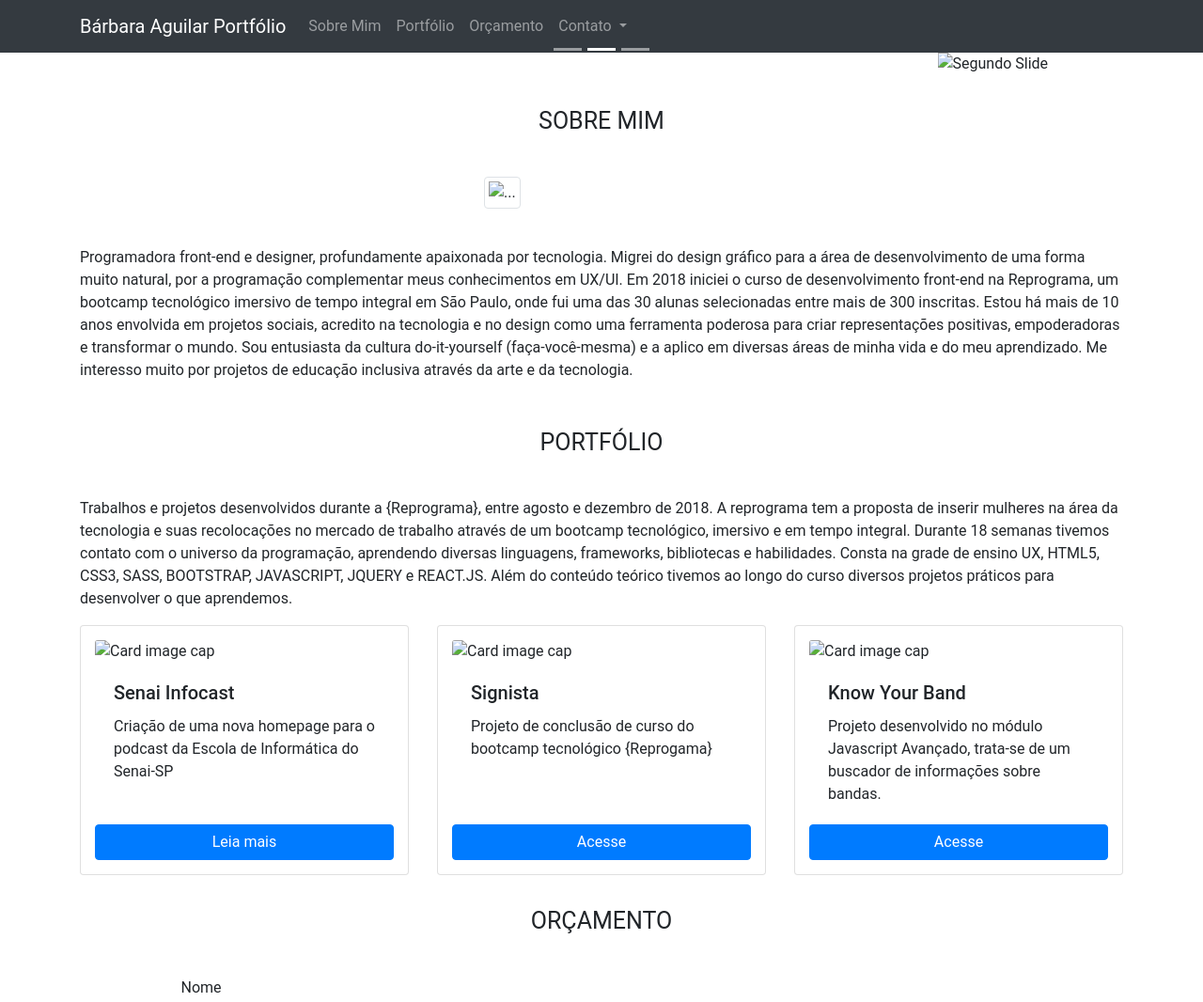
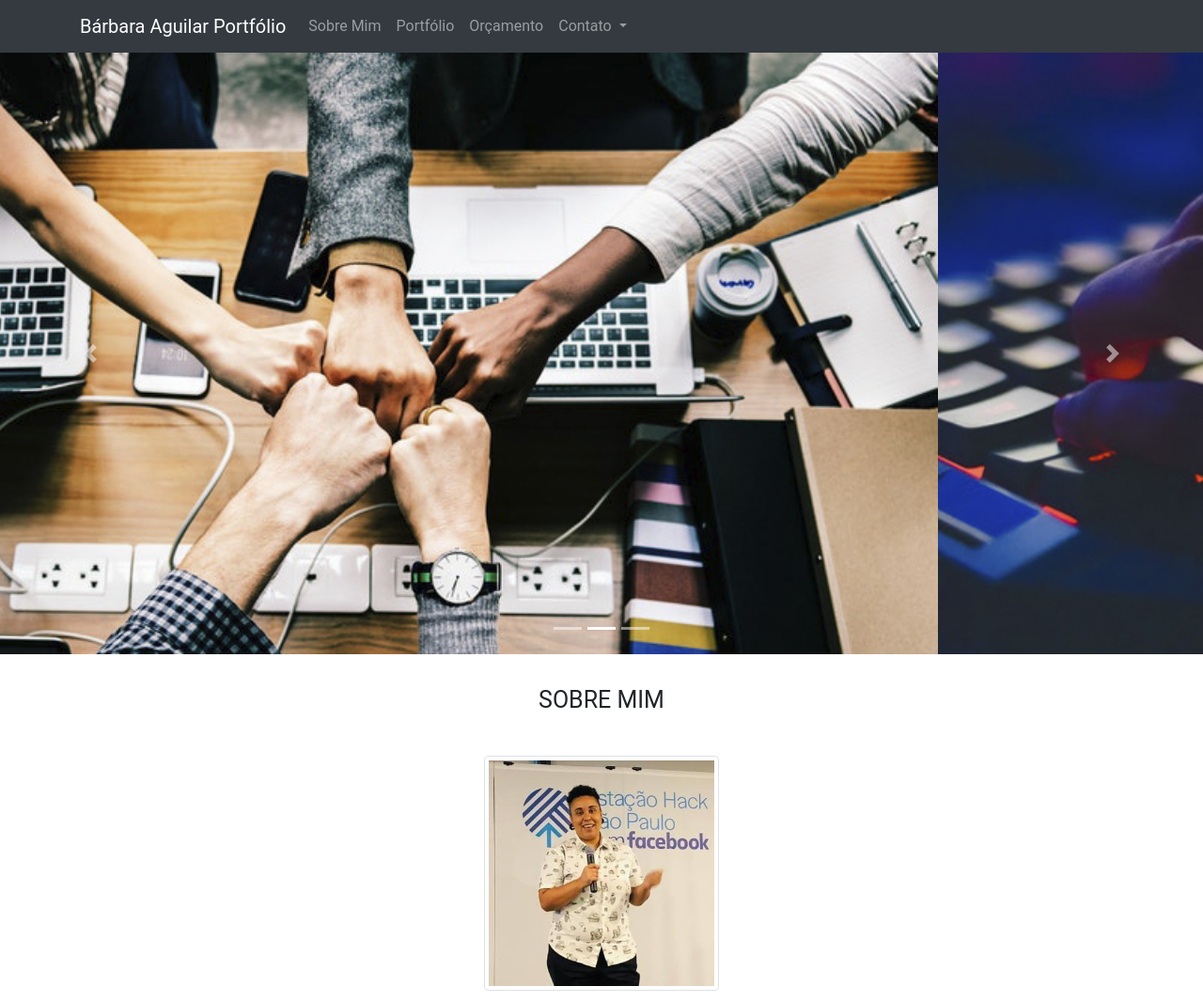
Before and after one commit to reprograma/On1-Bootstrap, a plain HTML site: page index.html in a window 1280 px wide. Shown: the top 1066 px of the page at 94% size. Drawn offline with nearby package versions, Linux system fonts and the light colour scheme.

Commit message:
Fix src path

```diff
--- a/index.html
+++ b/index.html
@@ -69,13 +69,13 @@
             </ol>
             <div class="carousel-inner">
                 <div class="carousel-item active">
-                    <img class="d-block w-100" src="../bootstrap/src/assets/car-01.jpg" alt="Primeiro Slide">
+                    <img class="d-block w-100" src="src/assets/car-01.jpg" alt="Primeiro Slide">
                 </div>
                 <div class="carousel-item">
-                    <img class="d-block w-100" src="../bootstrap/src/assets/car-02.jpg" alt="Segundo Slide">
+                    <img class="d-block w-100" src="src/assets/car-02.jpg" alt="Segundo Slide">
                 </div>
                 <div class="carousel-item">
-                    <img class="d-block w-100" src="../bootstrap/src/assets/car-03.jpg" alt="Terceiro Slide">
+                    <img class="d-block w-100" src="src/assets/car-03.jpg" alt="Terceiro Slide">
                 </div>
             </div>
             <a class="carousel-control-prev" href="#carouselExampleIndicators" role="button" data-slide="prev">
@@ -95,7 +95,7 @@
                 <p class="title-section">Sobre Mim</p>
             </div>
             <div class="about-img">
-                <img src="../bootstrap/src/assets/002.jpg" alt="..." class="img-thumbnail">
+                <img src="src/assets/002.jpg" alt="..." class="img-thumbnail">
             </div>
             <p class="about-texto">Programadora front-end e designer, profundamente apaixonada por tecnologia. Migrei do
                 design gráfico para a área de desenvolvimento de uma forma muito natural, por a programação complementar
@@ -118,7 +118,7 @@
                 </p>
             <div class="card-deck">
                 <div class="card">
-                    <img class="card-img-top" src="../bootstrap/src/assets/card1.jpg" alt="Card image cap">
+                    <img class="card-img-top" src="src/assets/card1.jpg" alt="Card image cap">
                     <div class="card-body">
                         <h5 class="card-title"> Senai Infocast </h5>
                         <p class="card-text">Criação de uma nova homepage para o podcast da Escola de Informática do Senai-SP</p>
@@ -152,7 +152,7 @@
                     </div>
                 </div>
                 <div class="card">
-                    <img class="card-img-top" src="../bootstrap/src/assets/card2.jpeg" alt="Card image cap">
+                    <img class="card-img-top" src="src/assets/card2.jpeg" alt="Card image cap">
                     <div class="card-body">
                         <h5 class="card-title">Signista</h5>
                         <p class="card-text">Projeto de conclusão de curso do bootcamp tecnológico {Reprogama} </p>
@@ -185,7 +185,7 @@
                     </div>
                 </div>
                 <div class="card">
-                    <img class="card-img-top" src="../bootstrap/src/assets/card3.jpeg" alt="Card image cap">
+                    <img class="card-img-top" src="src/assets/card3.jpeg" alt="Card image cap">
                     <div class="card-body">
                         <h5 class="card-title">Know Your Band</h5>
                         <p class="card-text">Projeto desenvolvido no módulo Javascript Avançado, trata-se de um buscador de informações sobre bandas.</p>
```
